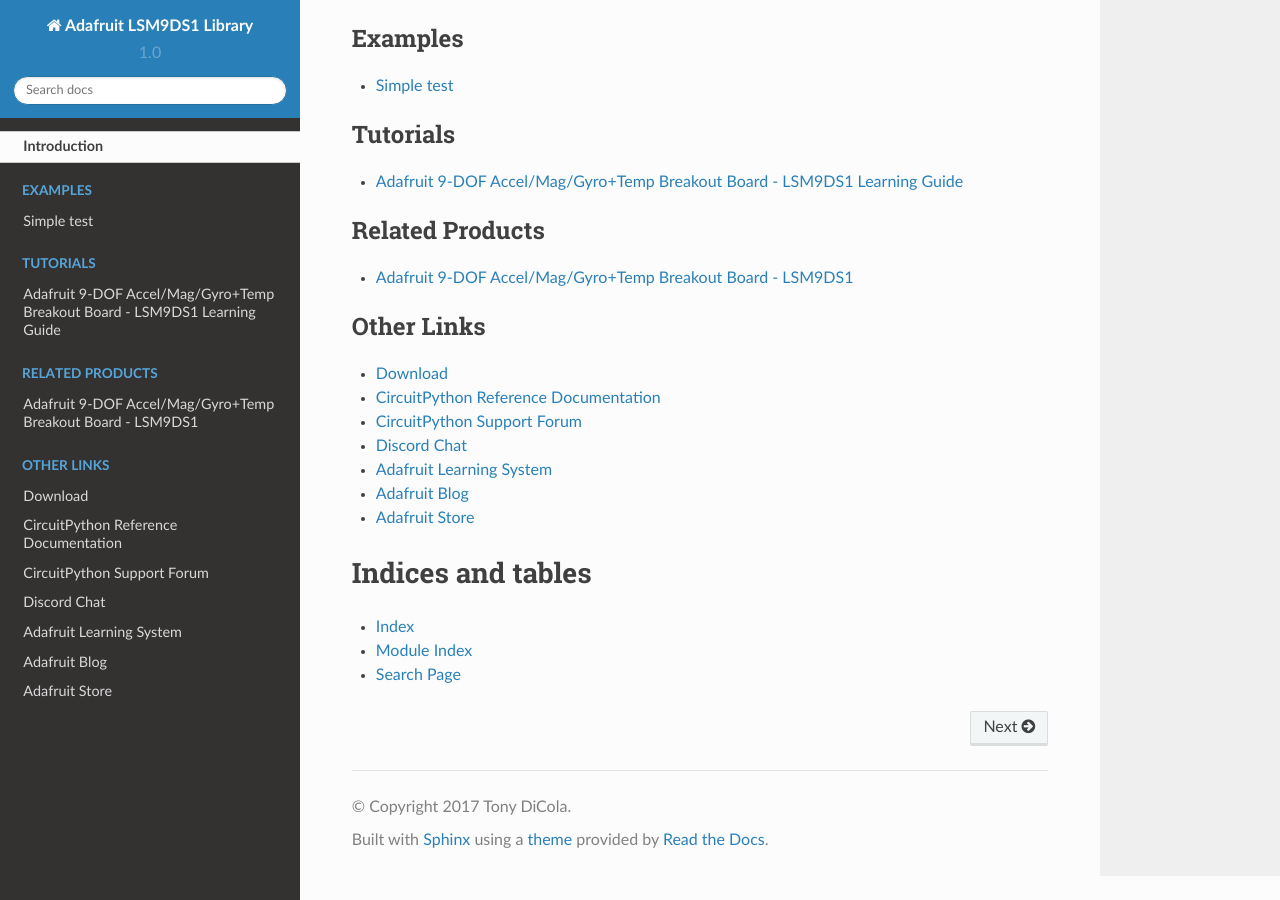
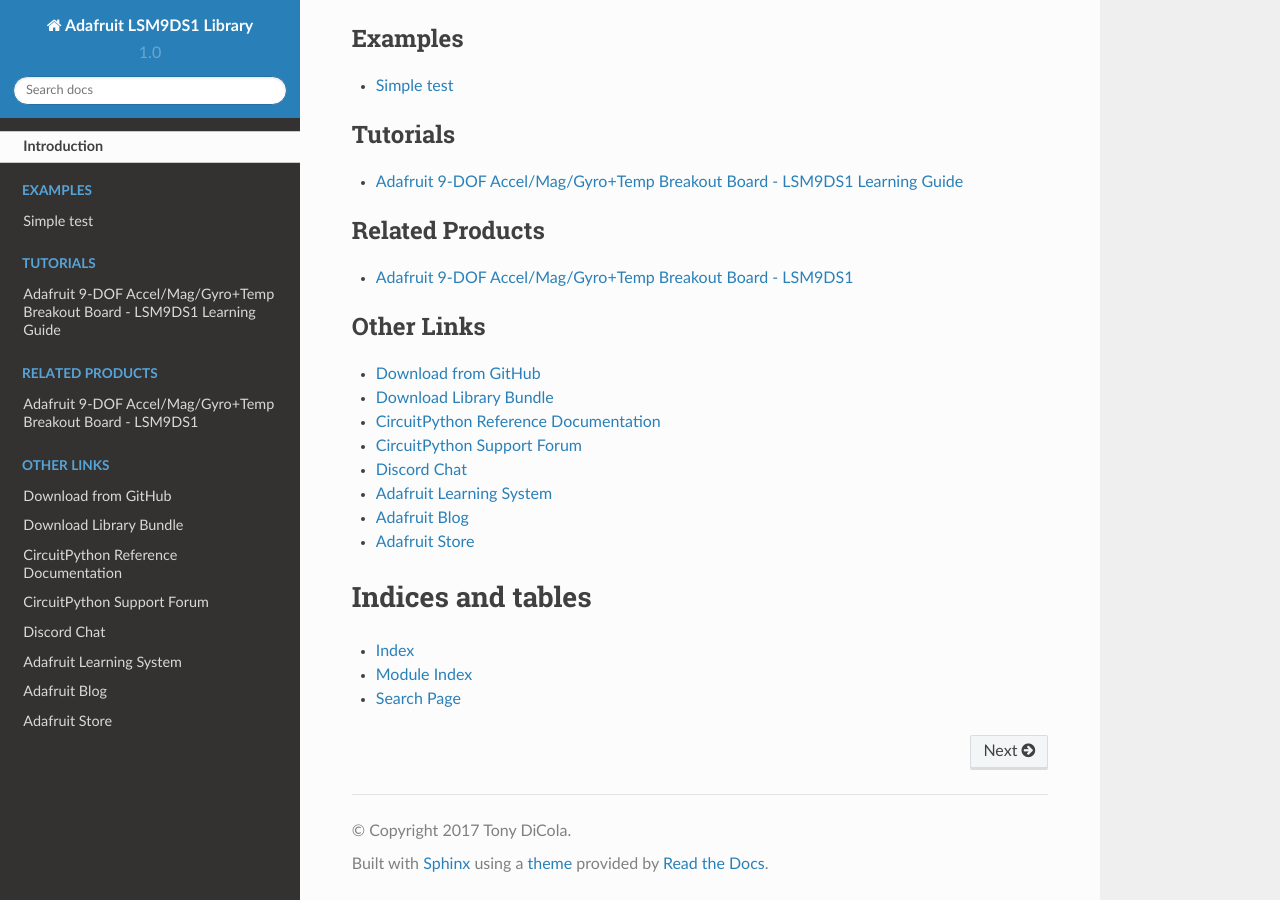
Before and after one commit to adafruit/Adafruit_CircuitPython_LSM9DS1, a Sphinx documentation site: the page built from docs/index.rst, in a window 1280 px wide and 900 px high, scrolled down 1419 px. Built offline with Sphinx 7.4.7 and the Read the Docs theme 2.0.0, drawn with Linux system fonts in a browser that asks for light colours.

Commit message:
Added cp.org link to index.rst

```diff
--- a/docs/index.rst
+++ b/docs/index.rst
@@ -33,7 +33,8 @@
 .. toctree::
     :caption: Other Links
 
-    Download <https://github.com/adafruit/Adafruit_CircuitPython_LSM9DS1/releases/latest>
+    Download from GitHub <https://github.com/adafruit/Adafruit_CircuitPython_LSM9DS1/releases/latest>
+    Download Library Bundle <https://circuitpython.org/libraries>
     CircuitPython Reference Documentation <https://docs.circuitpython.org>
     CircuitPython Support Forum <https://forums.adafruit.com/viewforum.php?f=60>
     Discord Chat <https://adafru.it/discord>
```
